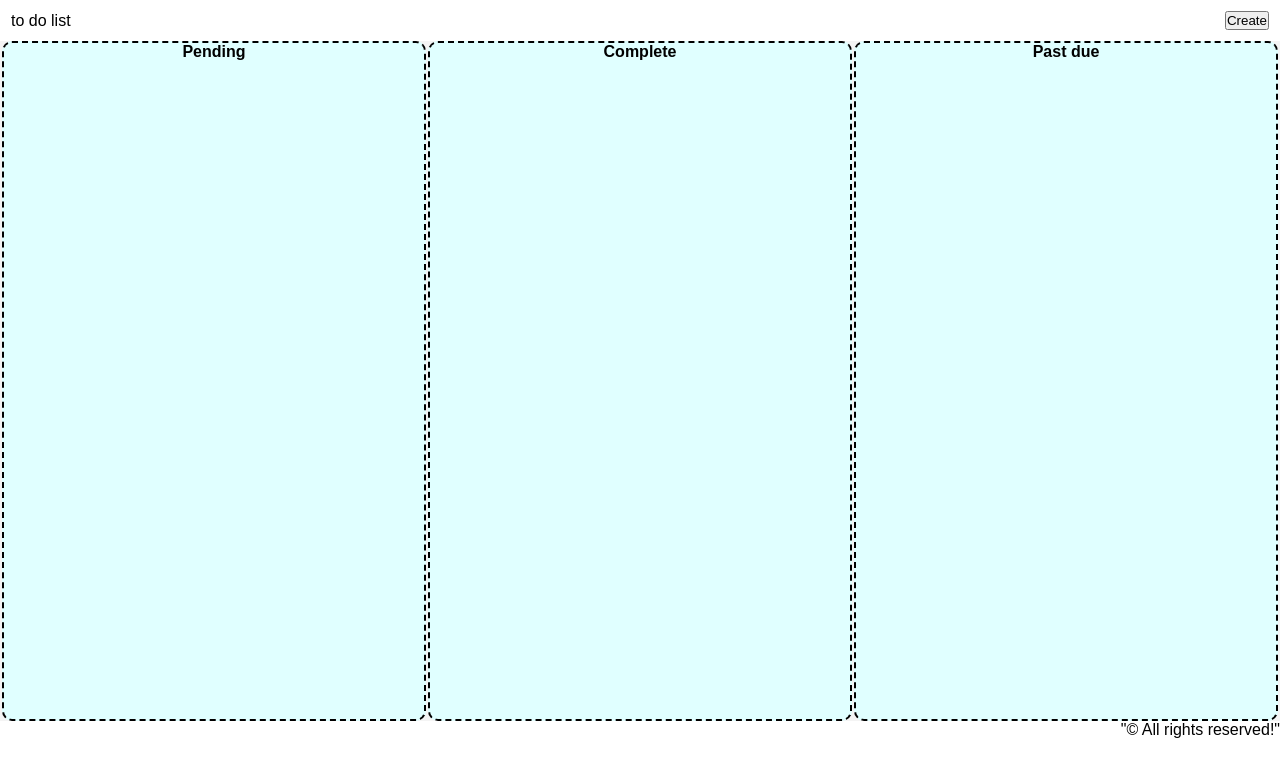
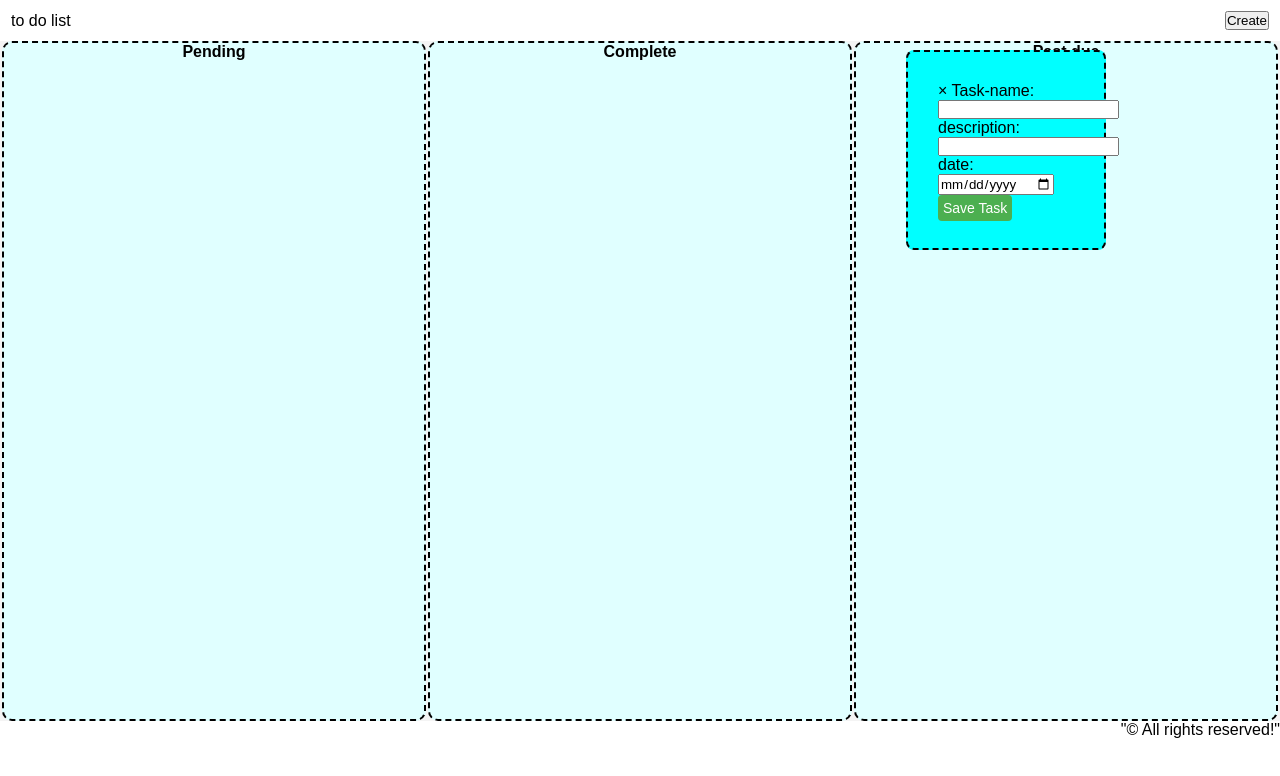
Before and after one commit to AliM-1997/to-do-list, a plain HTML site: page Index.html in a window 1280 px wide. Drawn offline with Linux system fonts and the light colour scheme.

Commit message:
adding a close to the form

```diff
--- a/Index.html
+++ b/Index.html
@@ -31,6 +31,7 @@
         </div>
         <div class="task-form">
             <div class="model">
+                <span class="close">&times;</span>
                 <label for="name">Task-name:</label>
                 <input type="name" name="name" id="name" required>
                 <label for="tas-info">description:</label>
--- a/Styles/Style.css
+++ b/Styles/Style.css
@@ -52,7 +52,7 @@ body{
 
 .model {
 
-    display: none;
+    /* display: none; */
     position: fixed;
     top: 5%;
     left: 70%;
@@ -60,12 +60,15 @@ body{
     border: 2px dashed black;
     border-radius: 8px;
     cursor: pointer;
-    padding: 20px;
+    padding: 30px;
+    margin: 10px;
     width: 200px;
-    height: 160px;
+    height: 200px;
     margin: 10px;
 }
 .model button {
+    display: flex;
+    flex-direction: column;
     padding: 5px;
     background-color: #4CAF50;
     color: white;
@@ -77,3 +80,10 @@ body{
 .model button:hover {
     background-color: lightgreen;
 }
+
+.model span{
+    top: 1px;
+}
+.model span:hover{
+background-color: gray;
+}
```
